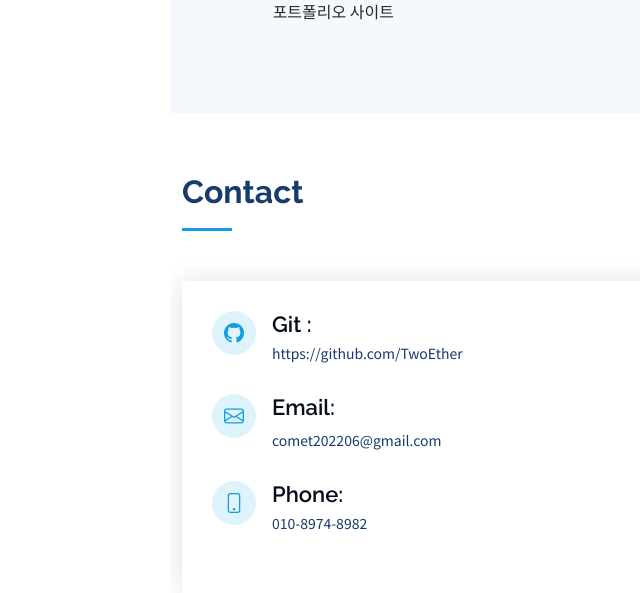
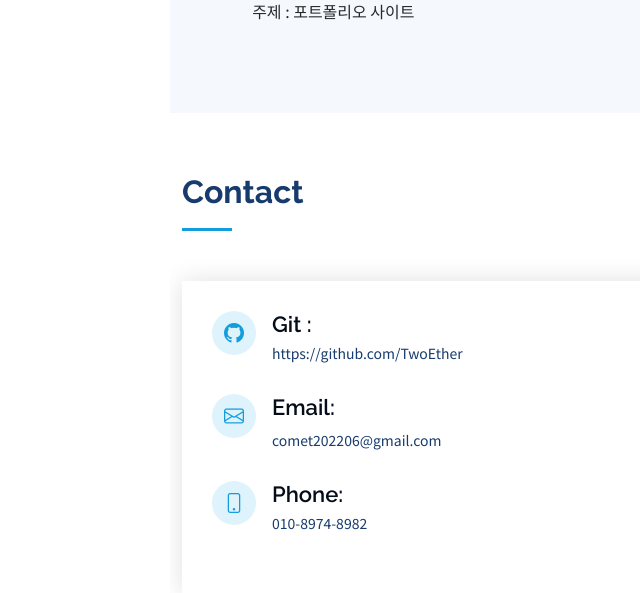
Before and after one commit to TwoEther/Portfolio, a Django app: page / in a window 1280 px wide. Shown: the part 5009-5602 px from the top of the page, without its empty margins (130-770 px from the left). Run offline with Django 4.2, Linux system fonts and the light colour scheme; data comes from the database, SQL or seed files in the repository; some libraries are stand-ins or nearby versions.

Commit message:
Add title

```diff
--- a/post/templates/post/index.html
+++ b/post/templates/post/index.html
@@ -213,7 +213,7 @@
                 </div>
               </div>
               {% comment %} <hr class="post_hr"> {% endcomment %}
-              <div class="" style="text-align:center">{{post.proj_title}}</div>
+              <div class="" style="text-align:center">주제 : {{post.proj_title}}</div>
             </div>
           {% endfor %}
 
```
